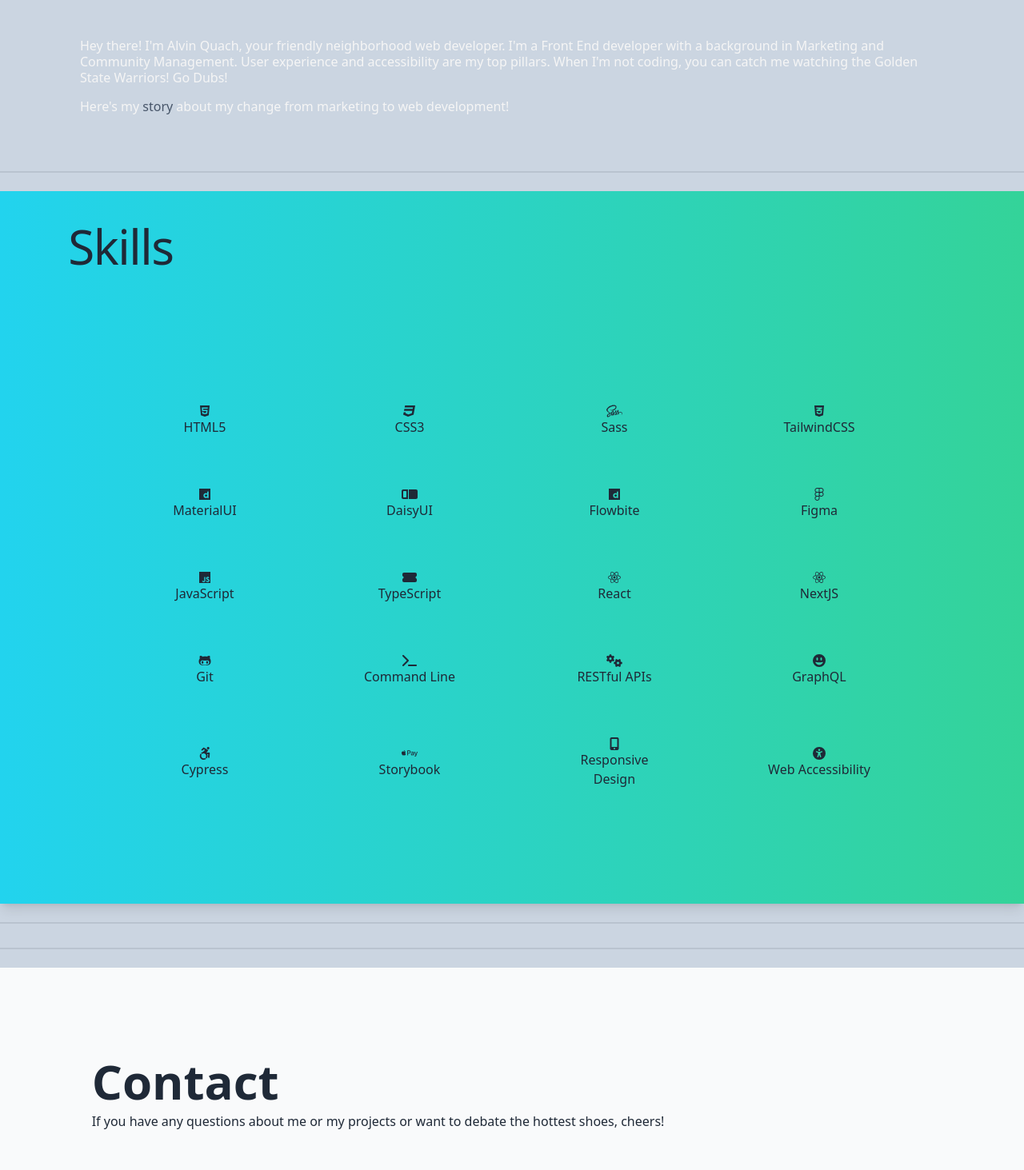
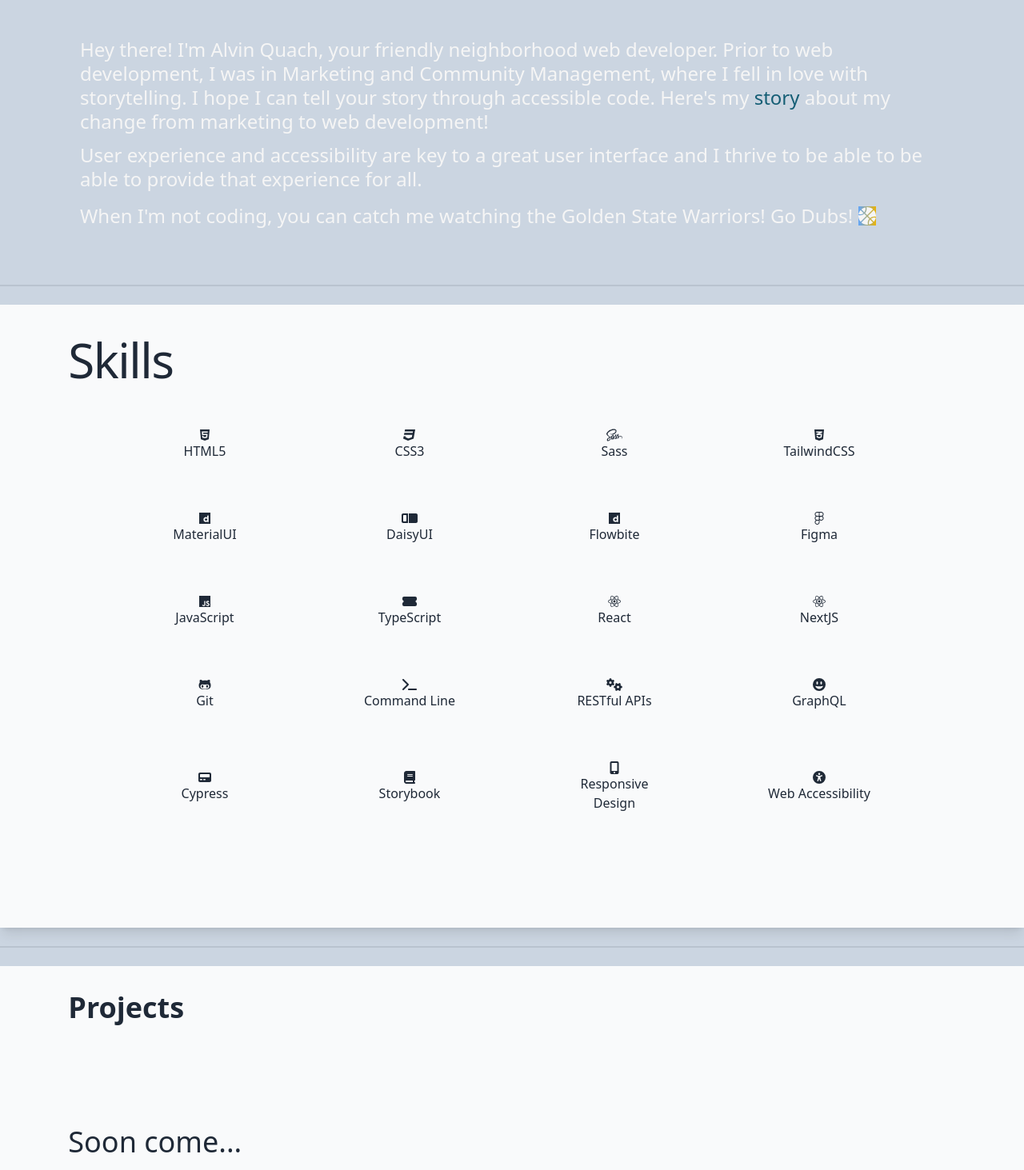
Before and after one commit to alvinwquach/alvin-quach-portfolio, a Next.js app: page / in a window 1280 px wide. Shown: the part 280-1743 px from the top of the page at 80% size. Built offline with nearby package versions, Linux system fonts and the light colour scheme.

Commit message:
updated about section

```diff
--- a/pages/index.tsx
+++ b/pages/index.tsx
@@ -4,10 +4,13 @@
 
 import { ReactElement } from 'react'
 import {
+  faBasketball,
+  faBook,
   faCogs,
   faGrinAlt,
   faMattressPillow,
   faMobileAlt,
+  faPager,
   faTerminal,
   faTicketAlt,
   faUniversalAccess,
@@ -23,8 +26,6 @@
   faSass,
   faTwitter,
   faFigma,
-  faAccessibleIcon,
-  faApplePay,
   faCss3Alt,
   faDailymotion,
 } from '@fortawesome/free-brands-svg-icons'
@@ -117,17 +118,13 @@
               about
             </h2>
             <br></br>
-            <p className="text-neutral-100 justify-left text-base font-normal leading-tight">
+            <p className="text-neutral-100 justify-left text-2xl font-normal leading-tight">
               Hey there! I'm Alvin Quach, your friendly neighborhood web
-              developer. I'm a Front End developer with a background in
-              Marketing and Community Management. User experience and
-              accessibility are my top pillars. When I'm not coding, you can
-              catch me watching the Golden State Warriors! Go Dubs!
-            </p>
-            <p className="justify-left text-neutral-100 mt-4 text-base font-normal leading-tight">
-              Here's my{' '}
+              developer. Prior to web development, I was in Marketing and
+              Community Management, where I fell in love with storytelling. I
+              hope I can tell your story through accessible code. Here's my{' '}
               <a
-                className="text-slate-600 hover:text-white"
+                className="from-blue-400 to-yellow-500 text-cyan-800 hover:bg-gradient-to-r"
                 href="https://medium.com/@alvinwquach/you-create-your-story-648fd1113824"
                 aria-label="open link to alvin quach's story"
               >
@@ -135,16 +132,32 @@
               </a>{' '}
               about my change from marketing to web development!
             </p>
+            <p className="text-neutral-100 justify-left mt-3 text-2xl font-normal leading-tight">
+              User experience and accessibility are key to a great user
+              interface and I thrive to be able to be able to provide that
+              experience for all.
+            </p>
+            <p className="justify-left text-neutral-100 mt-4 text-2xl font-normal leading-tight">
+              When I'm not coding, you can catch me watching the Golden State
+              Warriors!{' '}
+              <span>
+                Go Dubs!{' '}
+                <FontAwesomeIcon
+                  icon={faBasketball}
+                  height={22}
+                  width={22}
+                  aria-hidden="true"
+                  className="inline bg-gradient-to-r from-blue-400 to-yellow-500"
+                />
+              </span>
+            </p>
           </div>
         </section>
         <div className="divider"></div>
         {/* Skills */}
-        <section
-          className="bg-gradient-to-r from-cyan-400 to-emerald-400 pb-20 shadow-lg"
-          id="skills"
-        >
+        <section className="bg-gray-50 pb-20 shadow-lg" id="skills">
           <div className="wrapper">
-            <h2 className="pb-32 text-left text-6xl leading-tight tracking-tight">
+            <h2 className="justify-left pb-4 text-6xl leading-tight tracking-tight">
               Skills
             </h2>
             <ul className="flex flex-wrap items-center justify-center">
@@ -309,7 +322,7 @@
               </li>
               <li className="mx-12 my-8 flex w-40 flex-col items-center">
                 <FontAwesomeIcon
-                  icon={faAccessibleIcon}
+                  icon={faPager}
                   height={70}
                   width={70}
                   className=""
@@ -319,7 +332,7 @@
               </li>
               <li className="mx-12 my-8 flex w-40 flex-col items-center">
                 <FontAwesomeIcon
-                  icon={faApplePay}
+                  icon={faBook}
                   height={70}
                   width={70}
                   className=""
@@ -353,14 +366,28 @@
 
         <div className="divider"></div>
 
+        <section className="bg-gray-50 pb-20 shadow-lg" id="projects">
+          <div className="wrapper">
+            <div className="text-left">
+              <h2 className="pb-32 text-4xl font-bold text-gray-800">
+                Projects
+              </h2>
+              <h3 className="text-4xl">Soon come...</h3>
+            </div>
+          </div>
+        </section>
+
         <div className="divider"></div>
 
         {/* Contact */}
-        <section className="bg-gray-50 px-8 pt-20 pb-36" id="contact">
+        <section
+          className="max-w-screen-2xl bg-gray-50 px-8 pt-20 pb-36"
+          id="contact"
+        >
           <div className="wrapper">
             <div className="text-left">
-              <h1 className="text-6xl font-bold text-gray-800">Contact</h1>
-              <p className="pt-2">
+              <h2 className="text-4xl font-bold text-gray-800">Contact</h2>
+              <p className="pt-2 text-xl">
                 If you have any questions about me or my projects or want to
                 debate the hottest shoes, cheers!
               </p>
@@ -381,7 +408,7 @@
                   <input
                     type="text"
                     placeholder="Name"
-                    className="rounded-md border border-gray-200 px-4 py-2 outline-none hover:border-gray-400 focus:border-gray-400"
+                    className="rounded-md border border-slate-200 px-4 py-2 outline-none hover:border-slate-400 focus:border-slate-400"
                     required
                   />
                   <label htmlFor="email" className="sr-only text-sm">
@@ -390,7 +417,7 @@
                   <input
                     type="text"
                     placeholder="Email"
-                    className="rounded-md border border-gray-200 px-4 py-2 outline-none hover:border-gray-400 focus:border-gray-400"
+                    className="rounded-md border border-slate-200 px-4 py-2 outline-none hover:border-slate-400 focus:border-slate-400"
                     required
                   />
                   <label htmlFor="email" className="sr-only text-sm">
@@ -402,7 +429,7 @@
                     className="rounded-md border border-gray-200 px-4 py-2 outline-none hover:border-gray-400 focus:border-gray-400 md:col-span-2"
                   ></textarea>
                 </div>
-                <button className="inline-block self-end rounded-lg bg-slate-400 px-6 py-2 font-bold uppercase text-white">
+                <button className="inline-block self-end rounded-lg bg-slate-500 px-6 py-2 font-bold uppercase text-white hover:bg-slate-700">
                   Send it off!
                 </button>
               </form>
```
